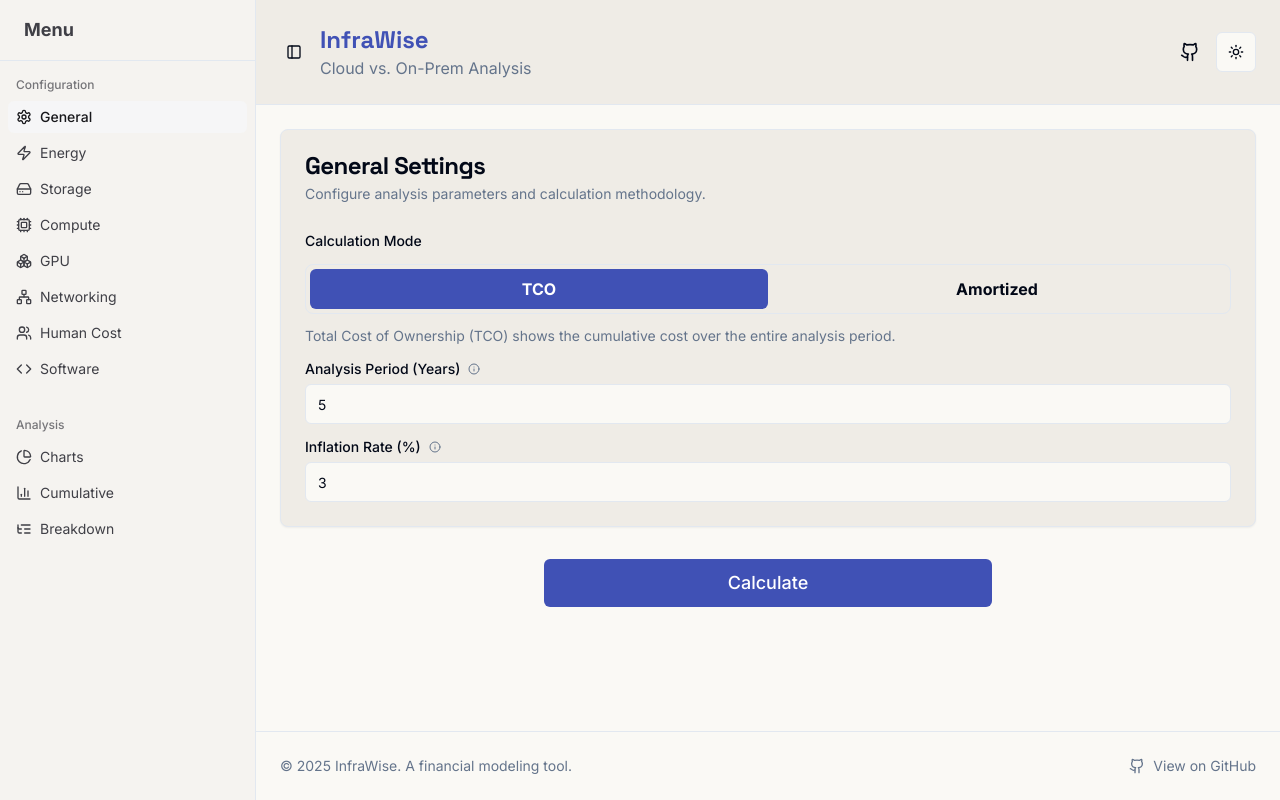
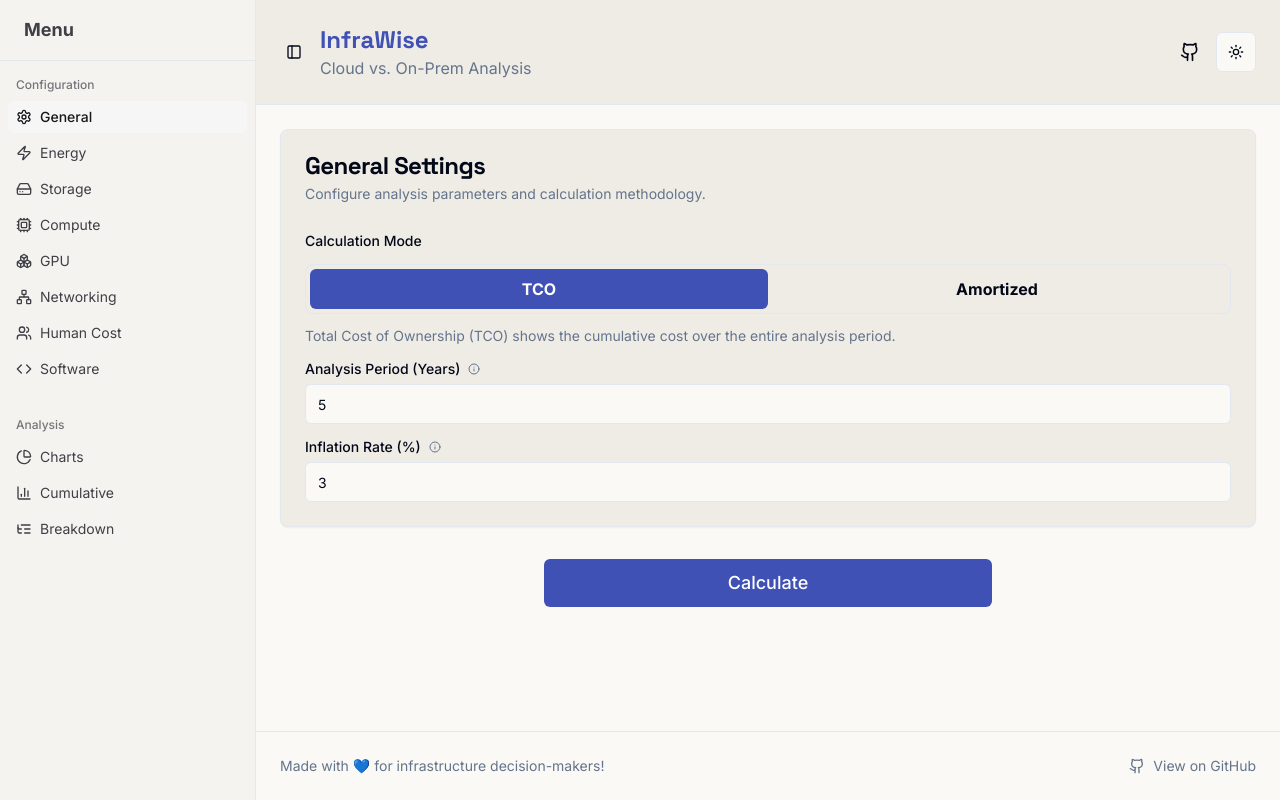
Before and after one commit to Sagyam/Infra-Wise, a Next.js app: page / in a window 1280 px wide. Built offline with nearby package versions, Linux system fonts and the light colour scheme.

Commit message:
Change footer text

```diff
--- a/src/app/page.tsx
+++ b/src/app/page.tsx
@@ -687,8 +687,7 @@
           <footer className="py-6 text-center text-muted-foreground text-sm border-t">
             <div className="container mx-auto flex flex-col sm:flex-row items-center justify-between gap-4 px-6">
               <div>
-                © {new Date().getFullYear()} InfraWise. A financial modeling
-                tool.
+                Made with 💙 for  infrastructure decision-makers!
               </div>
               <a
                 href="https://github.com/Sagyam/Infra-Wise"
```
Also changed, not shown: 1 other file (tests, documents, lock files or other folders).
